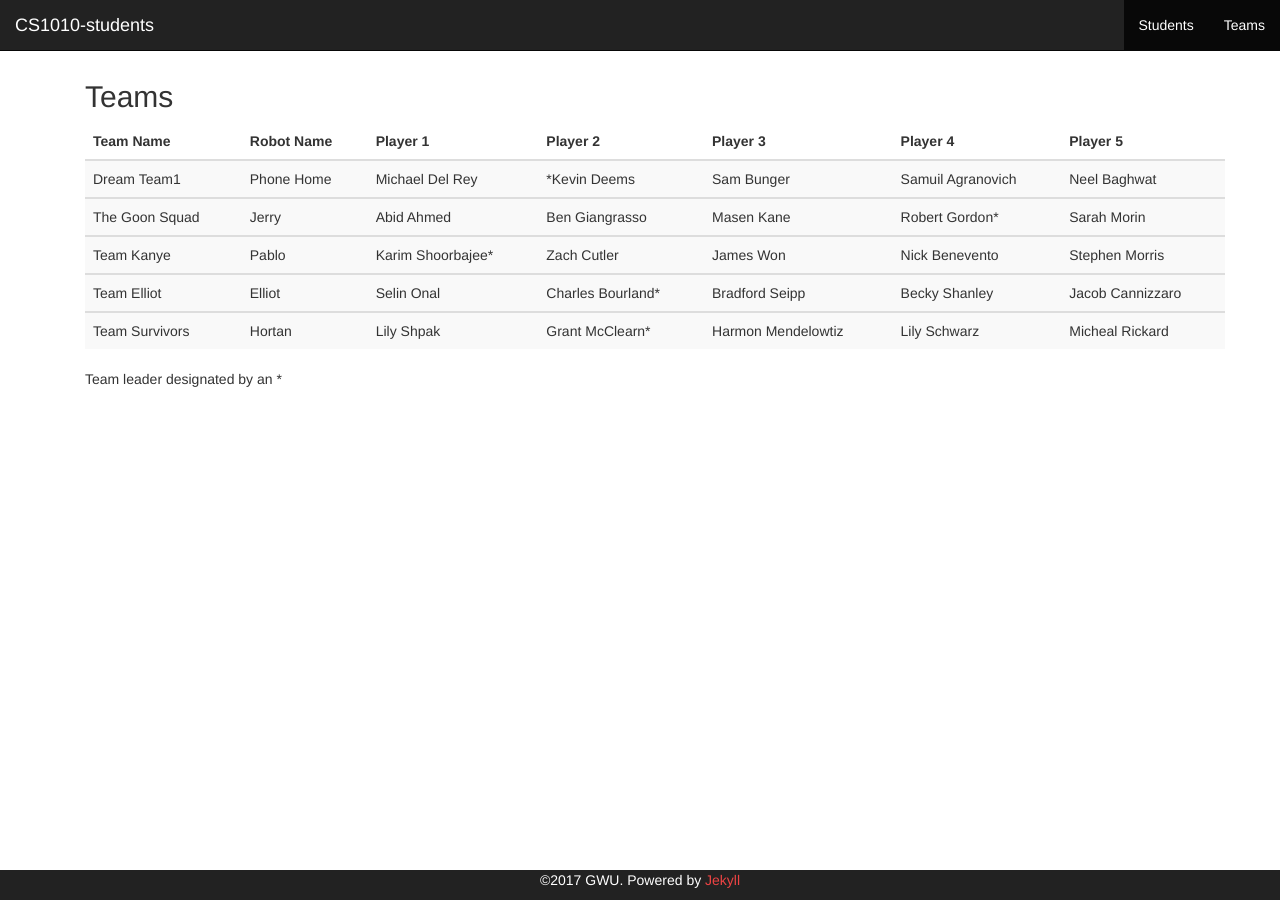
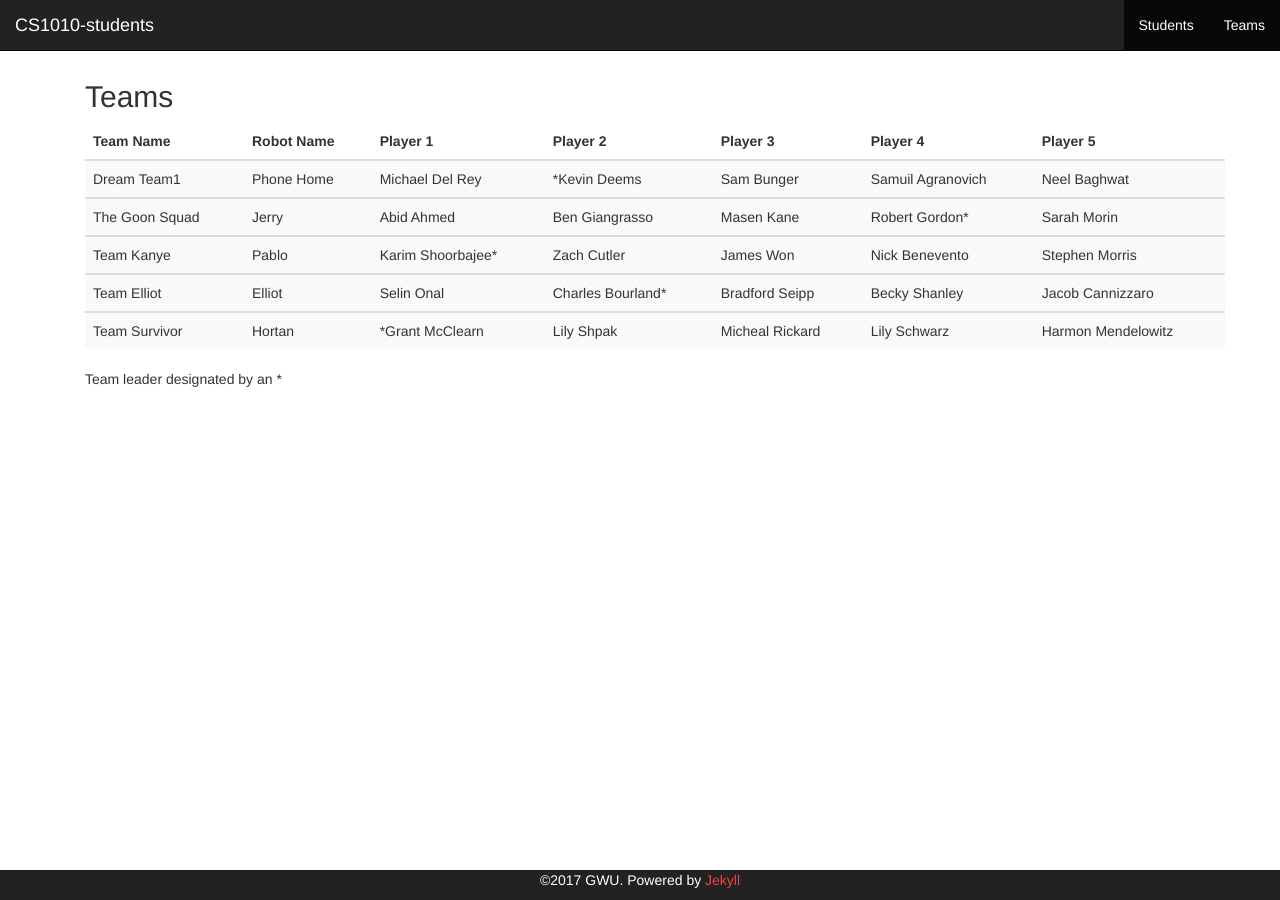
Before and after one commit to mdavidson022/CS1010-students, a Jekyll site: the page built from teams.html, in a window 1280 px wide. Built offline with Jekyll 4.4.1, drawn with Linux system fonts in a browser that asks for light colours.

Commit message:
team survivor

```diff
--- a/teams.html
+++ b/teams.html
@@ -72,18 +72,15 @@ layout: default
 		</tbody>
       <tbody>
          <tr>
-			  <td>Team Survivors</td>
+            <td>Team Survivor</td>
             <td>Hortan</td>
+            <td>*Grant McClearn</td>
             <td>Lily Shpak</td>
-			  <td>Grant McClearn*</td>
-			  <td>Harmon Mendelowtiz</td>
+            <td>Micheal Rickard</td>
             <td>Lily Schwarz</td>
-		     <td>Micheal Rickard</td>
+            <td>Harmon Mendelowitz</td>
        </tr>
        </tbody>
-
-
-
 	</table>
 </div>
 <p>Team leader designated by an *</p>
```
Also changed, not shown: 1 other file. Lines whose indentation alone changed are shown as unchanged.
